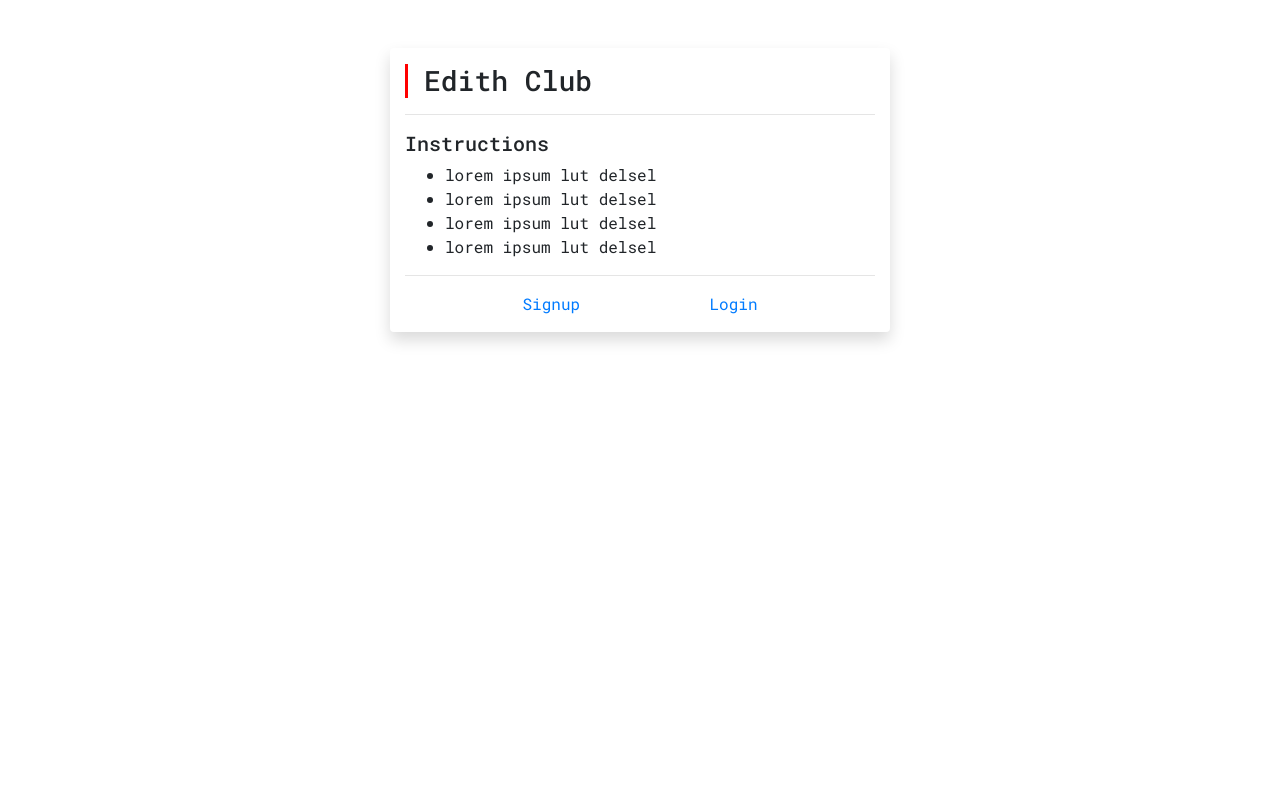
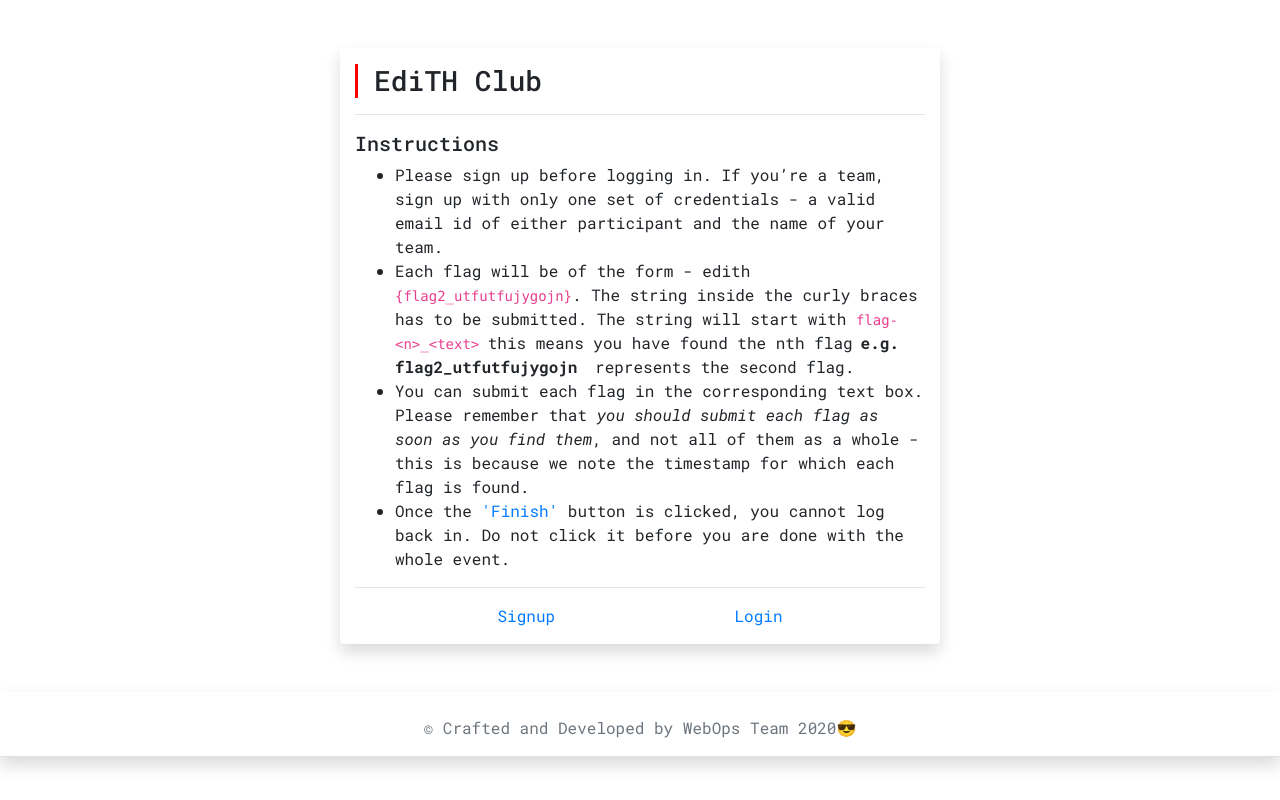
Before and after one commit to shelcia/Edith, a React (Create React App) app: page / in a window 1280 px wide. Built offline with nearby package versions, Linux system fonts and the light colour scheme.

Commit message:
hopefully final

```diff
--- a/src/components/Error404.jsx
+++ b/src/components/Error404.jsx
@@ -8,7 +8,7 @@ const Error = () => {
         className='container mt-5 shadow py-3 rounded'
         style={{ maxWidth: "500px" }}>
         <h3 style={{ borderLeft: "3.5px solid red" }} className='pl-3'>
-          Edith Club
+          EdiTH Club
         </h3>
         <hr />
 
--- a/src/components/FinalPage.jsx
+++ b/src/components/FinalPage.jsx
@@ -22,7 +22,7 @@ const FinalPage = () => {
       <div className='w-100 h-100 d-flex justify-content-center'>
         <Confetti width={width} height={height} />
         <h3 style={{ marginTop: "50vh", transform: "translateY(-50%)" }}>
-          Thanks For Partcipating.. we will reveal the results soon !!!
+          Thanks For Participating.. We will reveal the results soon !!!
         </h3>
       </div>
       <div className='text-center'>
--- a/src/components/Form.jsx
+++ b/src/components/Form.jsx
@@ -151,7 +151,7 @@ const Form = () => {
     // eslint-disable-next-line array-callback-return
     hints.map((hint) => {
       if (hint.answer === document.getElementById(`${hint._id}-input`).value) {
-        if (hintsOpened.includes(hint._id)) point = point + 15;
+        if (hintsOpened.includes(hint._id)) point = point + 10;
         else point = point + 20;
       }
     });
@@ -182,7 +182,7 @@ const Form = () => {
         className='container my-5 shadow py-3 rounded'
         style={{ maxWidth: "800px" }}>
         <h3 style={{ borderLeft: "3.5px solid red" }} className='pl-3'>
-          Edith Questions
+          EdiTH CTF
         </h3>
         <hr />
 
--- a/src/components/HintModal.jsx
+++ b/src/components/HintModal.jsx
@@ -14,7 +14,7 @@ const HintModal = ({ hint, hintId, hintTitle }) => {
               <h5>{hintTitle}</h5>
               <p>{hint}</p>
               <p className='text-danger'>
-                <b>Note:</b> You have lost 5 points !
+                <b>Note:</b> You have lost 5 points !!
               </p>
             </div>
             <div className='modal-footer'>
--- a/src/components/HomePage.jsx
+++ b/src/components/HomePage.jsx
@@ -2,21 +2,43 @@ import React from "react";
 import { Link } from "react-router-dom";
 
 const HomePage = () => {
+  const str = "{flag2_utfutfujygojn}";
+  const code = "<n>_<text> ";
   return (
     <React.Fragment>
       <div
-        className='container mt-5 shadow py-3 rounded'
-        style={{ maxWidth: "500px" }}>
+        className='container my-5 shadow py-3 rounded'
+        style={{ maxWidth: "600px" }}>
         <h3 style={{ borderLeft: "3.5px solid red" }} className='pl-3'>
-          Edith Club
+          EdiTH Club
         </h3>
         <hr />
         <h5>Instructions</h5>
         <ul>
-          <li>lorem ipsum lut delsel</li>
-          <li>lorem ipsum lut delsel</li>
-          <li>lorem ipsum lut delsel</li>
-          <li>lorem ipsum lut delsel</li>
+          <li>
+            Please sign up before logging in. If you’re a team, sign up with
+            only one set of credentials - a valid email id of either participant
+            and the name of your team.
+          </li>
+          <li>
+            Each flag will be of the form - edith <code>{str}</code>. The string
+            inside the curly braces has to be submitted. The string will start
+            with <code>flag-{code}</code> this means you have found the nth flag
+            <b className='px-2'>e.g. flag2_utfutfujygojn</b> represents the
+            second flag.
+          </li>
+          <li>
+            You can submit each flag in the corresponding text box. Please
+            remember that{" "}
+            <i>you should submit each flag as soon as you find them</i>, and not
+            all of them as a whole - this is because we note the timestamp for
+            which each flag is found.
+          </li>
+          <li>
+            Once the <span className='text-primary'>'Finish'</span> button is
+            clicked, you cannot log back in. Do not click it before you are done
+            with the whole event.
+          </li>
         </ul>
         <hr />
         <div className='text-center d-flex align-item-center justify-content-between w-50 mx-auto'>
@@ -24,6 +46,13 @@ const HomePage = () => {
           <Link to='/login'>Login</Link>
         </div>
       </div>
+      <div
+        className='container-fluid shadow mb-0 pb-0 border-bottom text-center'
+        id='footer'>
+        <p className='pt-4 text-muted'>
+          © Crafted and Developed by WebOps Team 2020😎
+        </p>
+      </div>
     </React.Fragment>
   );
 };
--- a/src/components/NoEntry.jsx
+++ b/src/components/NoEntry.jsx
@@ -25,7 +25,8 @@ const NoEntry = () => {
             <a href='https://www.facebook.com/csclubiiitdm'>Facebook</a>
           </div>
           <p className='mt-3'>
-            Think it's a mistake ? 🤔🤔 then call us at 9999999999
+            Think it's a mistake ? 🤔🤔 then call us at{" "}
+            <a href='mailto:coe18b046@iiitdm.ac.in'>coe18b046@iiitdm.ac.in</a>
           </p>
         </div>
       </div>
--- a/src/components/Signup.jsx
+++ b/src/components/Signup.jsx
@@ -67,10 +67,12 @@ const Signup = () => {
               type='text'
               ref={name}
               className='form-control'
-              placeholder='Enter name'
+              placeholder='Enter name/team name'
               required
             />
-            <div className='invalid-feedback'>Please fill out your name.</div>
+            <div className='invalid-feedback'>
+              Please fill out your name/team name.
+            </div>
           </div>
           <div className='form-group'>
             <label htmlFor='email'>Email:</label>
```
